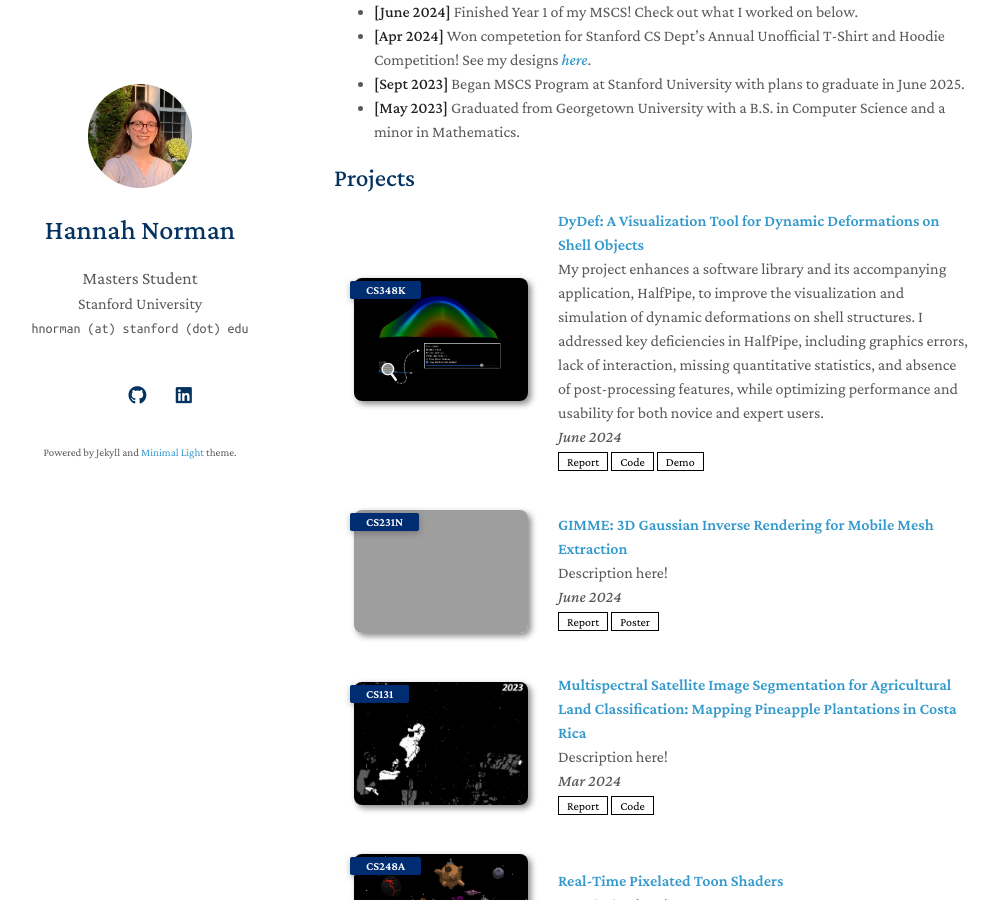
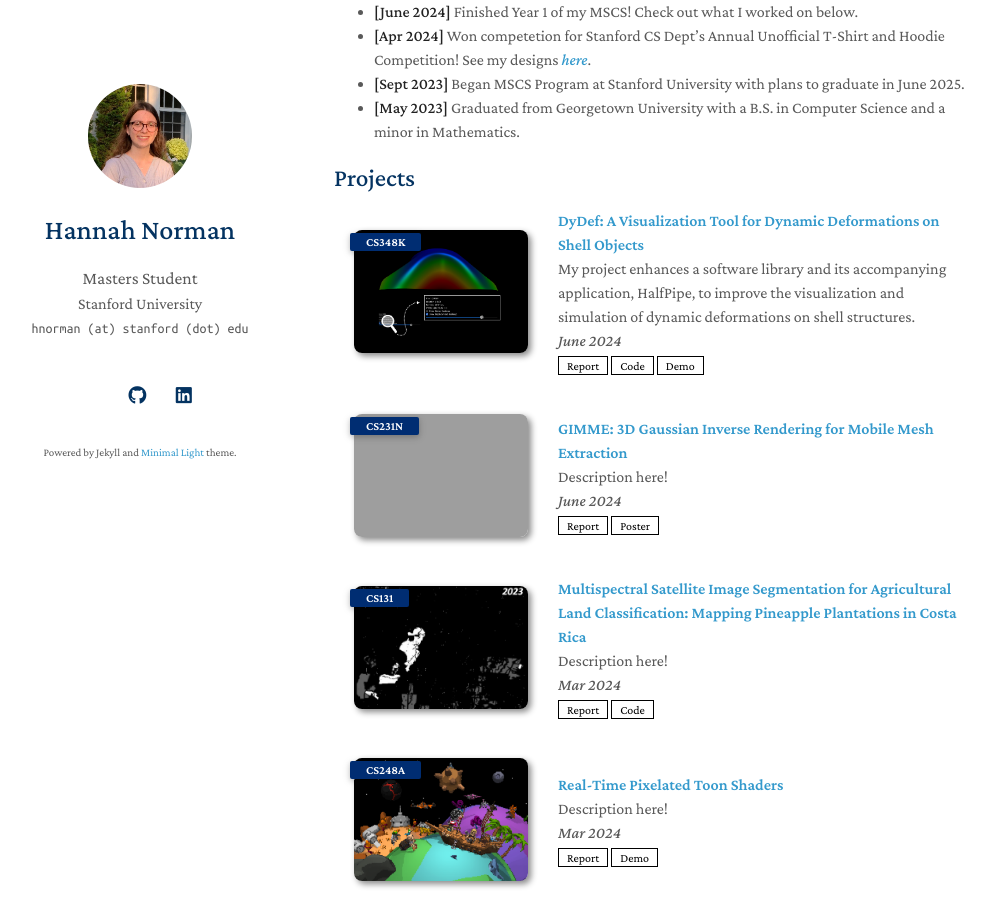
Before and after one commit to hnorm0629/portfolio, a Jekyll site: the page built from index.md, in a window 1280 px wide and 900 px high, scrolled down 339 px. Shown: the whole window, without its empty margins (136-1135 px from the left). Built offline with Jekyll 4.4.1, drawn with Linux system fonts in a browser that asks for light colours; nearby versions of some CDN libraries; a style sheet for code colours, icons or effects is not loaded; our own code applies the rules of GitHub Pages for plain Markdown files; grey boxes are pictures that could not be loaded.

Commit message:
Update projects.yml

```diff
--- a/_data/projects.yml
+++ b/_data/projects.yml
@@ -1,7 +1,7 @@
 main:
 
   - title: "DyDef: A Visualization Tool for Dynamic Deformations on Shell Objects"
-    description: My project enhances a software library and its accompanying application, HalfPipe, to improve the visualization and simulation of dynamic deformations on shell structures. I addressed key deficiencies in HalfPipe, including graphics errors, lack of interaction, missing quantitative statistics, and absence of post-processing features, while optimizing performance and usability for both novice and expert users.
+    description: My project enhances a software library and its accompanying application, HalfPipe, to improve the visualization and simulation of dynamic deformations on shell structures.
     course: CS348K
     date: June 2024
     report: ./assets/files/cs348k_report.pdf
```
